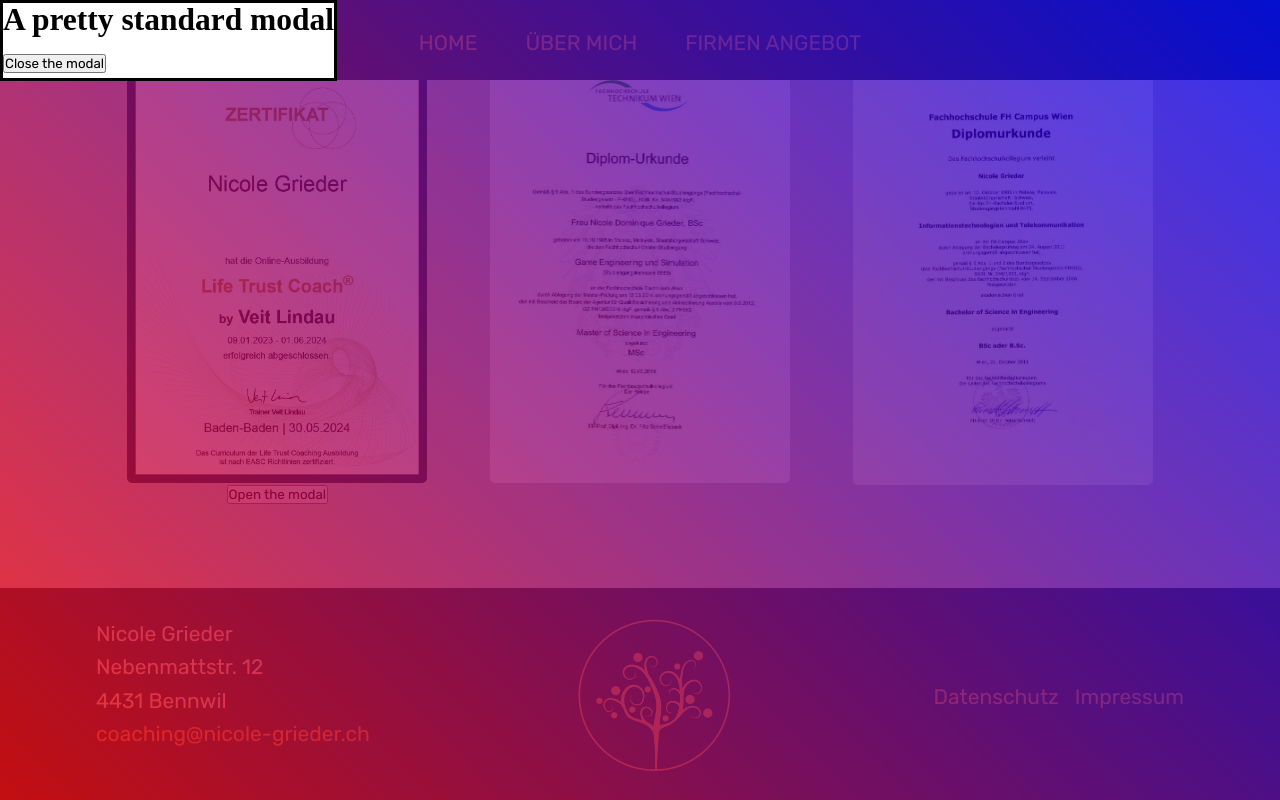
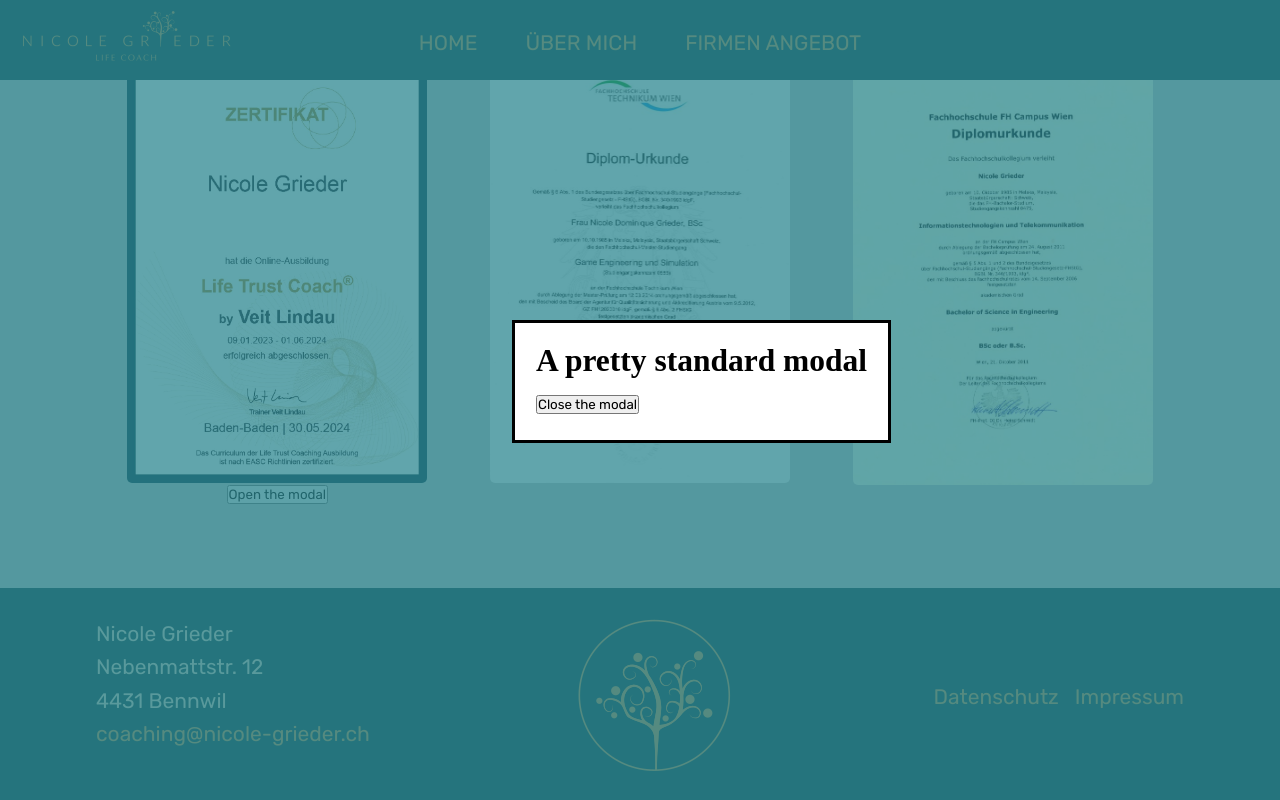
Before and after one commit to jinxi/nicole-grieder, a Vue app: page /about in a window 1280 px wide. Both pictures are taken after a click on the button "Open the modal". Shown: the part 1133-1933 px from the top of the page. Built offline with nearby package versions, Linux system fonts and the light colour scheme.

Commit message:
[ABOUT,MODAL]
styling

```diff
--- a/src/views/AboutView.vue
+++ b/src/views/AboutView.vue
@@ -77,7 +77,7 @@
             <img class="--round-boarders" src="./../assets/pdf/Master.jpg" alt="Master of Science in Engineering Nicole Grieder">
             <img class="--round-boarders" src="./../assets/pdf/Bachelor.jpg" alt="Bachelor of Science in Engineering Nicole Grieder">
             <button class="showDialog">Open the modal</button>
-            <dialog id="modal">
+            <dialog class="modal" id="modal">
               <h2>A pretty standard modal</h2>
               <button class="closeDialog">Close the modal</button>
             </dialog>
@@ -90,7 +90,7 @@
 dialog {
   display: none;
   opacity: 0;
-  translate: 0 25vh;
+  translate: 40vw 100vh;
   transition-property: overlay display opacity;
   transition-duration: 1s;
   transition-behavior: allow-discrete;
@@ -99,15 +99,18 @@
 
 dialog[open]{
   display: block;
+  max-width: 50ch;
+  padding: 1em;
+
   opacity: 1;
-  translate: 0 0;
+  translate: 40vw 40vh;
   /* animation: appear 1s; */
 }
 
 @starting-style{
   dialog[open]{
     opacity: 0;
-    translate: 0 -25vh;
+    translate: 40vw 100vh;
   }
 }
 
@@ -116,7 +119,8 @@
   transition-duration: 1s;
   transition-behavior: allow-discrete;
   opacity: 0;
-  background-image: linear-gradient(45deg, red, blue);
+  background-color: var(--color-petrol-light);
+  /* background-image: linear-gradient(45deg, red, blue); */
 }
 
 dialog[open]::backdrop{
```
